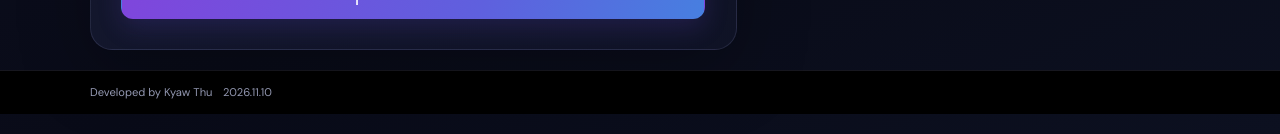
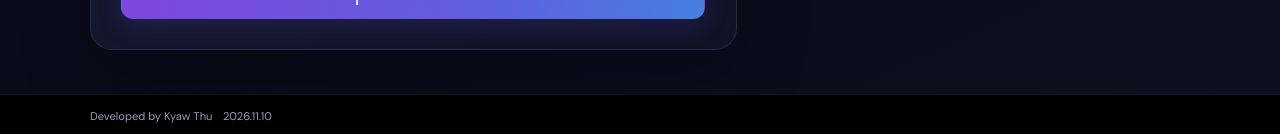
Before and after one commit to kyawthuhtwe2-gic/imposter, a Next.js app in the folder frontend/: page / in a window 1280 px wide. Shown: the part 663-797 px from the top of the page. Built offline with nearby package versions, Linux system fonts and the light colour scheme; no server answers.

Commit message:
Update globals.css

```diff
--- a/frontend/src/app/globals.css
+++ b/frontend/src/app/globals.css
@@ -27,6 +27,7 @@ html[data-theme="day"] {
 
 html {
   min-width: 320px;
+  min-height: 100vh;
   overflow-x: clip;
   background: var(--background);
 }
@@ -625,7 +626,7 @@ html[data-theme="day"] .watermark-credit strong {
 }
 
 .page-footer {
-  margin-top: 0.5rem;
+  margin-top: auto;
 }
 
 .room-topbar {
```
